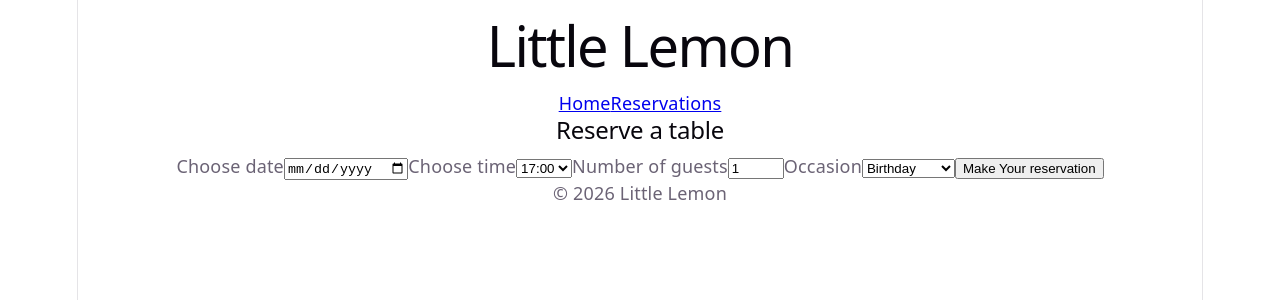
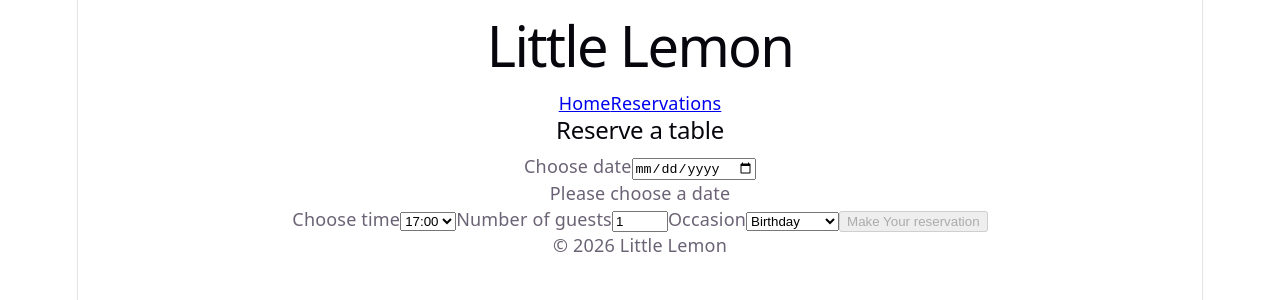
Before and after one commit to labedsalsabil072-dotcom/little-lemon, a React (Vite) app: page /booking in a window 1280 px wide. Shown: the top 300 px of the page. Built offline with nearby package versions, Linux system fonts and the light colour scheme.

Commit message:
Add form validation and error messages

```diff
--- a/src/components/BookingForm.jsx
+++ b/src/components/BookingForm.jsx
@@ -7,6 +7,21 @@ function BookingForm() {
   const [occasion, setOccasion] = useState('Birthday')
 
   const availableTimes = ['17:00', '18:00', '19:00', '20:00', '21:00', '22:00']
+
+  // Today's date in the same format as the date input (YYYY-MM-DD)
+  const today = new Date().toISOString().split('T')[0]
+
+  // Collect validation errors
+  const errors = {}
+  if (!date) {
+    errors.date = 'Please choose a date'
+  } else if (date < today) {
+    errors.date = 'Date cannot be in the past'
+  }
+  if (Number(guests) < 1 || Number(guests) > 10) {
+    errors.guests = 'Guests must be between 1 and 10'
+  }
+  const isValid = Object.keys(errors).length === 0
 
   const handleSubmit = (e) => {
     e.preventDefault()
@@ -19,9 +34,11 @@ function BookingForm() {
       <input
         type="date"
         id="res-date"
+        min={today}
         value={date}
         onChange={(e) => setDate(e.target.value)}
       />
+      {errors.date && <p role="alert">{errors.date}</p>}
 
       <label htmlFor="res-time">Choose time</label>
       <select
@@ -43,6 +60,7 @@ function BookingForm() {
         value={guests}
         onChange={(e) => setGuests(e.target.value)}
       />
+      {errors.guests && <p role="alert">{errors.guests}</p>}
 
       <label htmlFor="occasion">Occasion</label>
       <select
@@ -54,7 +72,9 @@ function BookingForm() {
         <option>Anniversary</option>
       </select>
 
-      <button type="submit">Make Your reservation</button>
+      <button type="submit" disabled={!isValid}>
+        Make Your reservation
+      </button>
     </form>
   )
 }
```
